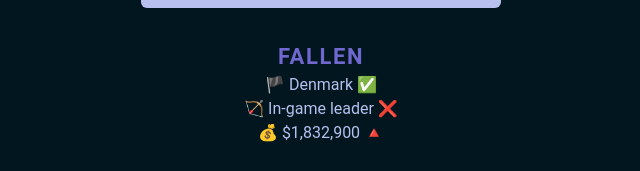
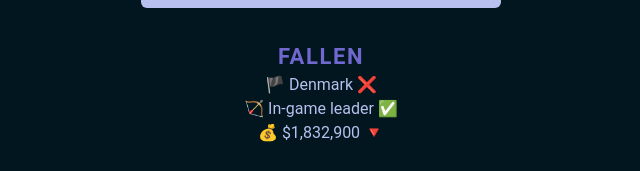
Before and after one commit to rodrigoeduardo/major-wordle, a Next.js app: page / in a window 1280 px wide. Shown: the part 160-331 px from the top of the page, without its empty margins (319-959 px from the left). Built offline with nearby package versions, Linux system fonts and the light colour scheme.

Commit message:
changed correct player

```diff
--- a/src/contexts/GameContext.tsx
+++ b/src/contexts/GameContext.tsx
@@ -1,9 +1,10 @@
-import React, { createContext, useState } from 'react';
-import { Player } from '../types/Player';
+import React, { createContext, useState } from "react";
+import { Player } from "../types/Player";
 
 interface GameContextData {
   correctPlayer: Player;
   guesses: Player[];
+  setGuesses: (newGuesses: Player[]) => void;
 }
 
 export const GameContext = createContext({} as GameContextData);
@@ -17,18 +18,18 @@ export function GameContextProvider({
 
   // temporary static correct player
   const correctPlayer = {
-    id: 1,
-    name: 'dupreeh',
-    link: 'https://liquipedia.net/counterstrike/Dupreeh',
-    nationality: 'Denmark',
+    id: 312,
+    name: "FalleN",
+    link: "https://liquipedia.net/counterstrike/FalleN",
+    nationality: "Brazil",
     photoURL:
-      'https://liquipedia.net/commons/images/thumb/4/4d/Dupreeh_%40_PGL_Major_Stockholm_2021.jpg/600px-Dupreeh_%40_PGL_Major_Stockholm_2021.jpg',
-    role: 'Rifler',
-    totalWinnings: '$1,970,873',
+      "https://liquipedia.net/commons/images/thumb/7/7b/FalleN_%40_PGL_Major_Stockholm_2021.jpg/600px-FalleN_%40_PGL_Major_Stockholm_2021.jpg",
+    role: "In-game leader",
+    totalWinnings: "$1,125,229",
   };
 
   return (
-    <GameContext.Provider value={{ correctPlayer, guesses }}>
+    <GameContext.Provider value={{ correctPlayer, guesses, setGuesses }}>
       {children}
     </GameContext.Provider>
   );
```
